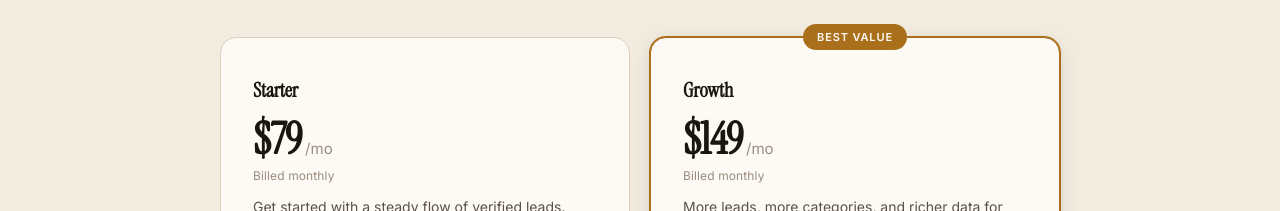
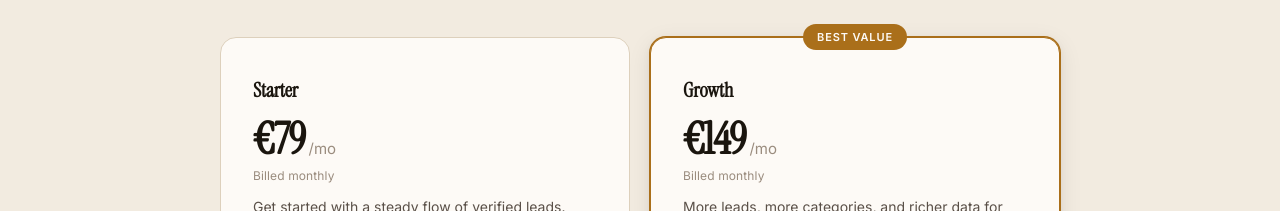
Before and after one commit to ArtemiiHH/consulting-leads, a React (Vite) app: page / in a window 1280 px wide. Shown: the part 1918-2129 px from the top of the page. Built offline with nearby package versions, Linux system fonts and the light colour scheme; a web font is replaced by a local one.

Commit message:
Change $ to €

```diff
--- a/src/components/Pricing/Pricing.jsx
+++ b/src/components/Pricing/Pricing.jsx
@@ -66,7 +66,7 @@ export default function Pricing({ onCheckout }) {
                 <h3 className={styles.planName}>{plan.name}</h3>
                 <div className={styles.priceBlock}>
                   <div className={styles.priceRow}>
-                    <span className={styles.price}>${plan.price}</span>
+                    <span className={styles.price}>€{plan.price}</span>
                     <span className={styles.period}>/mo</span>
                   </div>
                   <p className={styles.billingNote}>{plan.billing}</p>
```
